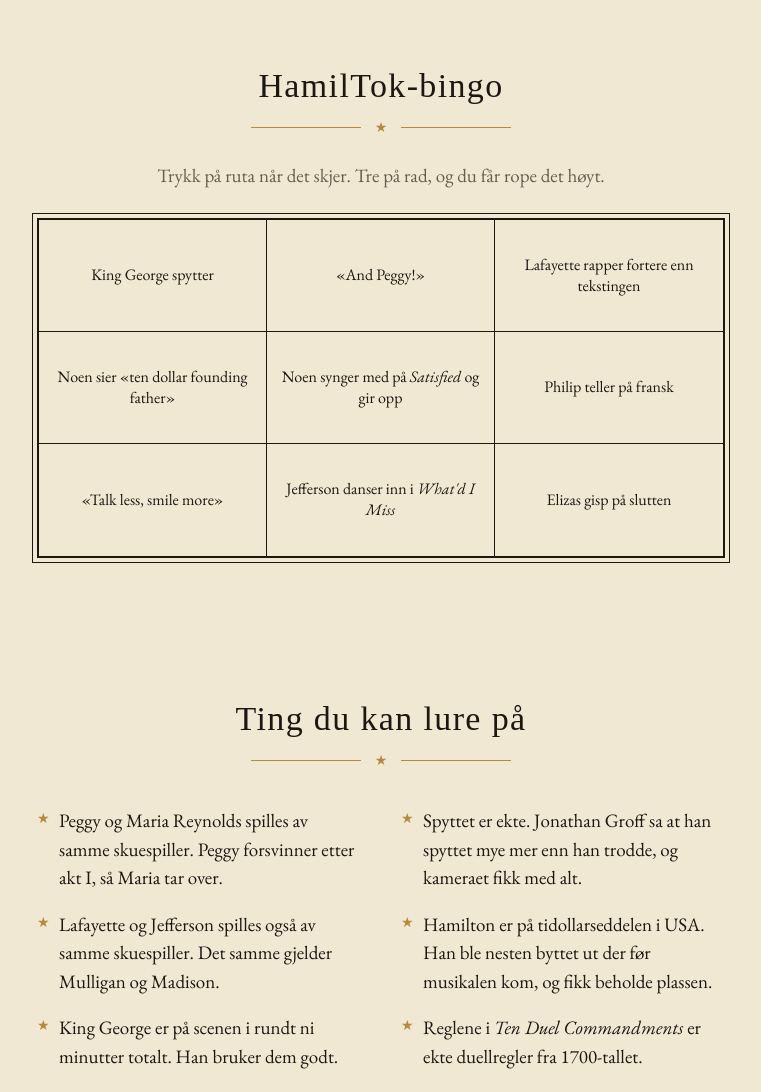
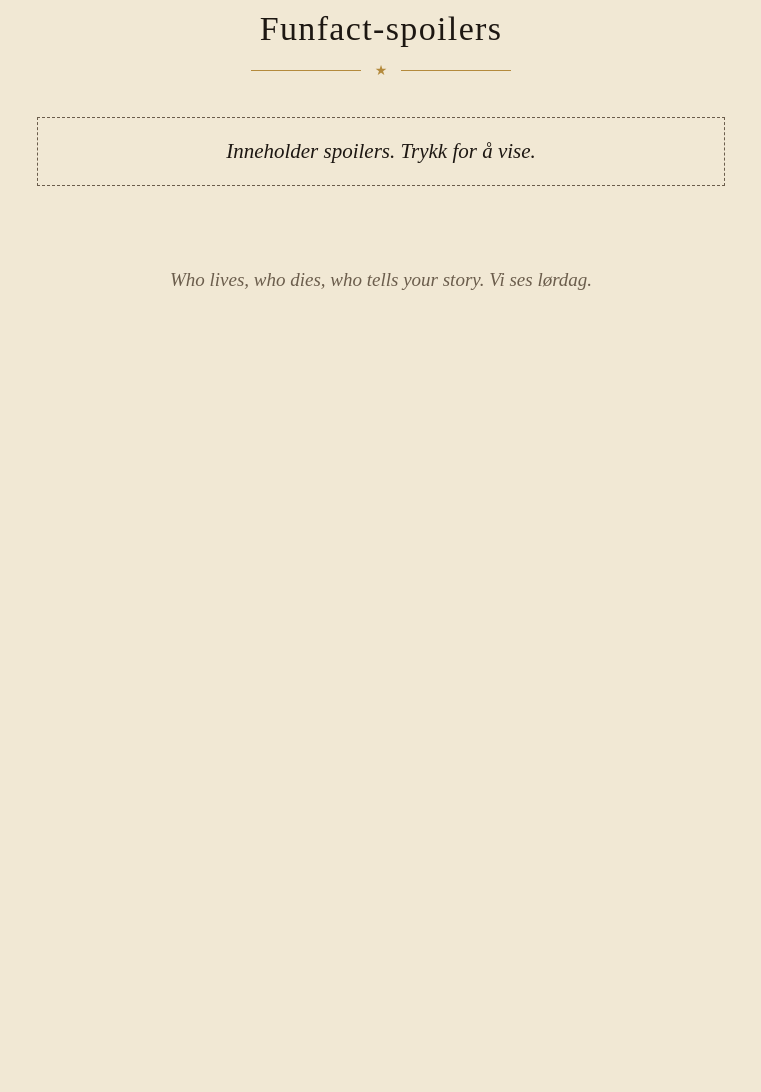
Before and after one commit to ArneeMe/hamilton, a plain HTML site: page public/index.html in a window 1280 px wide. Shown: the part 1660-2752 px from the top of the page, without its empty margins (259-1020 px from the left). After the commit the page ends 2015 px from the top, so only its background shows below. Drawn offline with nearby package versions, Linux system fonts and the light colour scheme; a web font is replaced by a local one.

Commit message:
Fjern bingo og kort ned teksten
Siden hadde for mye tekst, og bingoen passet ikke inn. Fakta om rollebesetningen avslører handlingen, så de ligger nå bak en spoiler.

Co-Authored-By: Claude Opus 5.5 <noreply@anthropic.com>
Claude-Session: https://claude.ai/code/session_01Kn5eC6MKxiwgTN6Boo244X

```diff
--- a/public/index.html
+++ b/public/index.html
@@ -231,52 +231,19 @@ section + section { margin-top: 80px; }
 }
 .program li.done { opacity: .5; }
 
-.intro { text-align: center; max-width: 540px; margin: -12px auto 28px; color: var(--muted); }
-.bingo {
-  display: grid;
-  grid-template-columns: repeat(3, 1fr);
-  border: 2px solid var(--ink);
-  outline: 1px solid var(--ink);
-  outline-offset: 4px;
-}
-.bingo button {
-  position: relative;
-  appearance: none;
-  border: 0;
-  border-right: 1px solid var(--ink);
-  border-bottom: 1px solid var(--ink);
-  background: transparent;
-  font: inherit;
-  font-size: 16px;
-  line-height: 1.3;
-  color: var(--ink);
-  padding: 14px 8px;
-  min-height: 112px;
+
+.spoiler summary {
   cursor: pointer;
-}
-.bingo button:nth-child(3n) { border-right: 0; }
-.bingo button:nth-last-child(-n+3) { border-bottom: 0; }
-.bingo button:hover { background: var(--paper-dark); }
-.bingo button[aria-pressed="true"]::after {
-  content: "";
-  position: absolute;
-  inset: 50% auto auto 50%;
-  width: 70px; height: 70px;
-  margin: -35px 0 0 -35px;
-  border: 3px solid var(--red);
-  border-radius: 50%;
-  transform: rotate(-12deg) scale(1, .92);
-  opacity: .85;
-}
-.bingo-status {
   text-align: center;
   font-family: "IM Fell English", serif;
   font-style: italic;
-  font-size: 22px;
-  min-height: 1.5em;
-  margin: 22px 0 0;
+  font-size: 21px;
+  padding: 18px;
+  border: 1px dashed var(--muted);
+  list-style: none;
 }
-
+.spoiler summary::-webkit-details-marker { display: none; }
+.spoiler[open] summary { display: none; }
 .facts { list-style: none; padding: 0; margin: 0; columns: 2 260px; column-gap: 40px; }
 .facts li { break-inside: avoid; margin: 0 0 18px; padding-left: 22px; position: relative; }
 .facts li::before { content: "★"; position: absolute; left: 0; top: 1px; color: var(--gold); font-size: 14px; }
@@ -293,7 +260,6 @@ footer {
   body { font-size: 17px; }
   .program li { grid-template-columns: 64px 1fr; gap: 2px 12px; padding: 16px 6px; }
   .program time { font-size: 21px; }
-  .bingo button { font-size: 14px; min-height: 100px; padding: 10px 4px; }
 }
 </style>
 </head>
@@ -341,21 +307,21 @@ footer {
         <time>18.15</time>
         <div>
           <h3>Akt I</h3>
-          <p>Fra <i>Alexander Hamilton</i> til <i>Non-Stop</i>. Rundt 81 minutter. Telefonene ned, King George følger med.</p>
+          <p>Fra <i>Alexander Hamilton</i> til <i>Non-Stop</i>.</p>
         </div>
       </li>
       <li data-start="2026-11-28T19:36:00+01:00" data-end="2026-11-28T20:40:00+01:00">
         <time>19.40</time>
         <div>
           <h3>Pause og middag</h3>
-          <p>Omtrent en time. Middagen avgjøres ved kjøkkenbordet, i <i>the room where it happens</i>. Ingen dueller om siste porsjon.</p>
+          <p>Omtrent en time. Middagen avgjøres ved kjøkkenbordet, i <i>the room where it happens</i>.</p>
         </div>
       </li>
       <li data-start="2026-11-28T20:40:00+01:00" data-end="2026-11-28T21:57:00+01:00">
         <time>20.40</time>
         <div>
           <h3>Akt II</h3>
-          <p>Jefferson kommer hjem fra Paris og lurer på <i>what'd I miss</i>. Rundt 77 minutter. Ha lommetørkle klart.</p>
+          <p><i>What'd I miss?</i> Vi kjører i gang med andre akt.</p>
         </div>
       </li>
       <li data-start="2026-11-28T21:57:00+01:00" data-end="2026-11-29T03:00:00+01:00">
@@ -368,35 +334,19 @@ footer {
     </ol>
   </section>
 
-  <section>
-    <h2>HamilTok-bingo</h2>
-    <div class="rule"><span>★</span></div>
-    <p class="intro">Trykk på ruta når det skjer. Tre på rad, og du får rope det høyt.</p>
-    <div class="bingo" id="bingo">
-      <button type="button" aria-pressed="false">King George spytter</button>
-      <button type="button" aria-pressed="false">«And Peggy!»</button>
-      <button type="button" aria-pressed="false">Lafayette rapper fortere enn tekstingen</button>
-      <button type="button" aria-pressed="false">Noen sier «ten dollar founding father»</button>
-      <button type="button" aria-pressed="false">Noen synger med på <i>Satisfied</i> og gir opp</button>
-      <button type="button" aria-pressed="false">Philip teller på fransk</button>
-      <button type="button" aria-pressed="false">«Talk less, smile more»</button>
-      <button type="button" aria-pressed="false">Jefferson danser inn i <i>What'd I Miss</i></button>
-      <button type="button" aria-pressed="false">Elizas gisp på slutten</button>
-    </div>
-    <p class="bingo-status" id="bingo-status"></p>
-  </section>
 
   <section>
-    <h2>Ting du kan lure på</h2>
+    <h2>Funfact-spoilers</h2>
     <div class="rule"><span>★</span></div>
+    <details class="spoiler">
+    <summary>Inneholder spoilers. Trykk for å vise.</summary>
     <ul class="facts">
-      <li>Peggy og Maria Reynolds spilles av samme skuespiller. Peggy forsvinner etter akt I, så Maria tar over.</li>
-      <li>Lafayette og Jefferson spilles også av samme skuespiller. Det samme gjelder Mulligan og Madison.</li>
-      <li>King George er på scenen i rundt ni minutter totalt. Han bruker dem godt.</li>
+      <li>King George er på scenen i rundt ni minutter totalt.</li>
       <li>Spyttet er ekte. Jonathan Groff sa at han spyttet mye mer enn han trodde, og kameraet fikk med alt.</li>
       <li>Hamilton er på tidollarseddelen i USA. Han ble nesten byttet ut der før musikalen kom, og fikk beholde plassen.</li>
       <li>Reglene i <i>Ten Duel Commandments</i> er ekte duellregler fra 1700-tallet.</li>
     </ul>
+    </details>
   </section>
 </main>
 
@@ -444,30 +394,6 @@ footer {
   }
   tick();
   setInterval(tick, 1000);
-
-  var key = "hamilton-bingo";
-  var buttons = Array.prototype.slice.call(document.querySelectorAll("#bingo button"));
-  var saved = [];
-  try { saved = JSON.parse(localStorage.getItem(key)) || []; } catch (e) {}
-  var lines = [[0,1,2],[3,4,5],[6,7,8],[0,3,6],[1,4,7],[2,5,8],[0,4,8],[2,4,6]];
-
-  function update() {
-    var on = buttons.map(function (b) { return b.getAttribute("aria-pressed") === "true"; });
-    var count = on.filter(Boolean).length;
-    var bingo = lines.some(function (l) { return l.every(function (i) { return on[i]; }); });
-    el("bingo-status").textContent =
-      count === 9 ? "Hele brettet. Du er ikke satisfied, du er ferdig." :
-      bingo ? "Bingo! Rop det høyt. Dette er skuddet ditt." : "";
-    try { localStorage.setItem(key, JSON.stringify(on)); } catch (e) {}
-  }
-  buttons.forEach(function (b, i) {
-    if (saved[i]) b.setAttribute("aria-pressed", "true");
-    b.addEventListener("click", function () {
-      b.setAttribute("aria-pressed", b.getAttribute("aria-pressed") === "true" ? "false" : "true");
-      update();
-    });
-  });
-  update();
 })();
 </script>
 </body>
```
